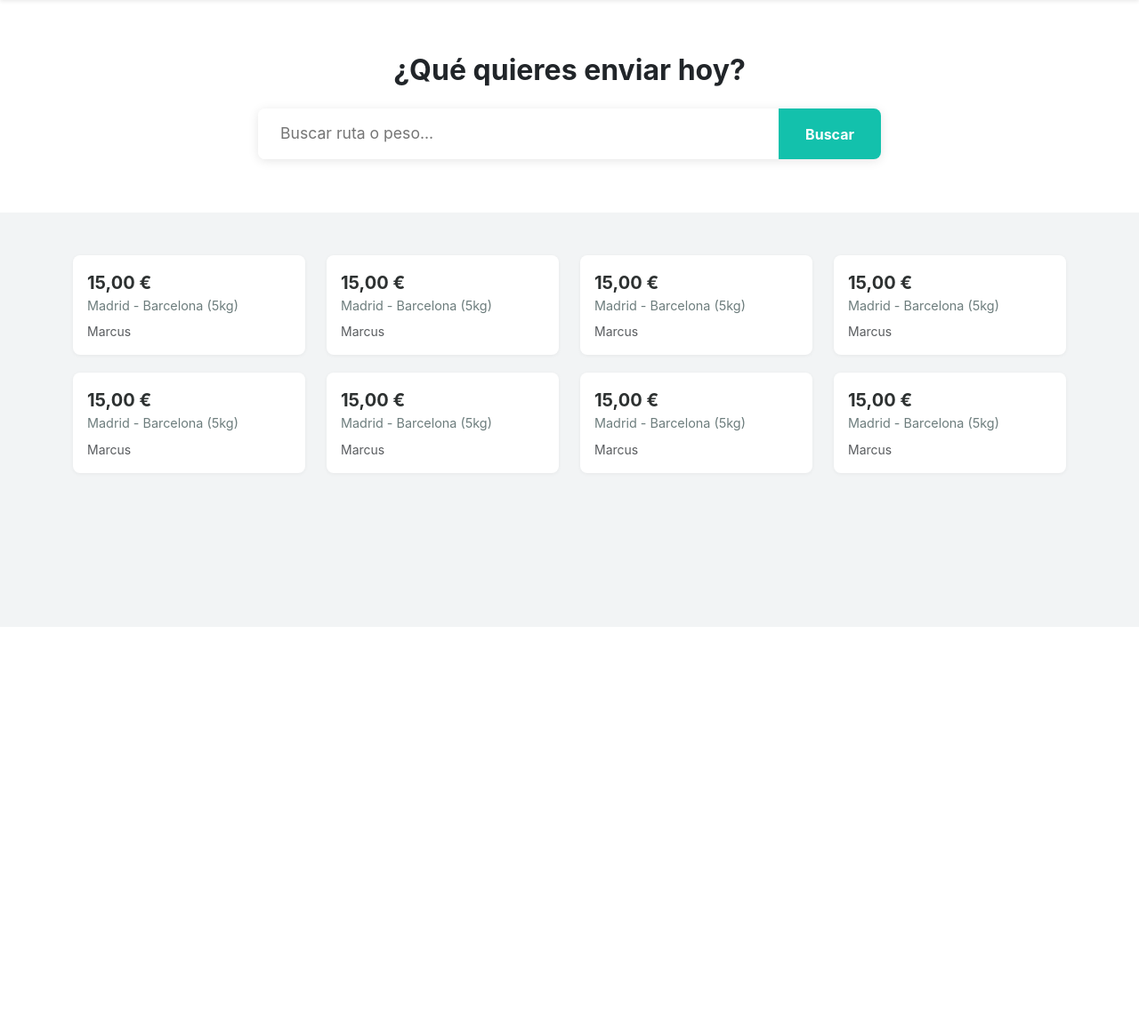
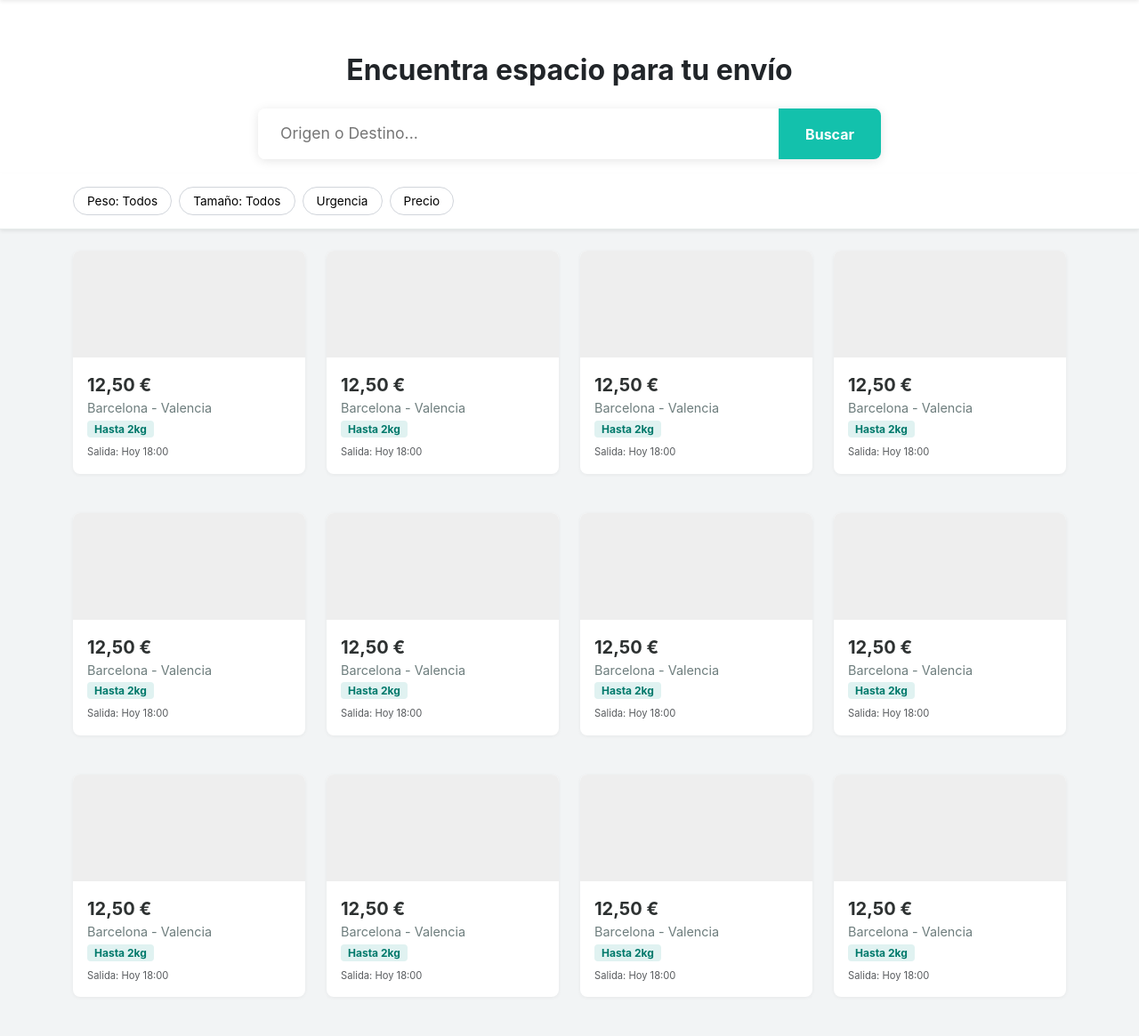
Before and after one commit to xexeu84/voyagers, a Flask app: page / in a window 1280 px wide. Shown: the part 95-1260 px from the top of the page at 89% size. Before the commit the page ends 800 px from the top, so only its background shows below. Run offline with Flask 3, Linux system fonts and the light colour scheme.

Commit message:
AUTO-MOD: EQUIPO - Integración de filtros de búsqueda y tags de peso estilo Marketplace

```diff
--- a/static/style.css
+++ b/static/style.css
@@ -9,3 +9,7 @@ body { background: var(--w-bg); font-family: 'Inter', sans-serif; margin: 0; }
 .item-card:hover { box-shadow: 0 4px 16px rgba(0,0,0,0.1); }
 .item-price { font-size: 1.25rem; font-weight: 700; color: #2d3131; }
 .item-title { color: #6d7d7d; font-size: 0.9rem; white-space: nowrap; overflow: hidden; text-overflow: ellipsis; }
+.filter-bar { background: white; padding: 15px 0; border-bottom: 1px solid #e6ebeb; display: flex; gap: 10px; overflow-x: auto; }
+.filter-btn { border: 1px solid #d1d5db; border-radius: 20px; padding: 5px 15px; background: white; font-size: 0.85rem; white-space: nowrap; }
+.filter-btn:hover { border-color: #13c1ac; color: #13c1ac; }
+.tag-weight { background: #e0f2f1; color: #00796b; padding: 2px 8px; border-radius: 4px; font-size: 0.75rem; font-weight: bold; }
--- a/templates/index.html
+++ b/templates/index.html
@@ -1,17 +1,29 @@
 {% extends "base.html" %}
 {% block content %}
-<div class="hero-search">
-    <h2 class="fw-bold mb-4">¿Qué quieres enviar hoy?</h2>
-    <div class="search-box mx-auto"><input type="text" placeholder="Buscar ruta o peso..."><button>Buscar</button></div>
+<div class="hero-search pb-3">
+    <h2 class="fw-bold mb-4">Encuentra espacio para tu envío</h2>
+    <div class="search-box mx-auto"><input type="text" placeholder="Origen o Destino..."><button>Buscar</button></div>
 </div>
-<div class="container mt-5">
+<div class="filter-bar sticky-top shadow-sm">
+    <div class="container d-flex gap-2">
+        <button class="filter-btn">Peso: Todos</button>
+        <button class="filter-btn">Tamaño: Todos</button>
+        <button class="filter-btn">Urgencia</button>
+        <button class="filter-btn">Precio</button>
+    </div>
+</div>
+<div class="container mt-4">
     <div class="row">
-        {% for i in range(8) %}
-        <div class="col-6 col-md-3">
-            <div class="item-card p-3">
-                <div class="item-price">15,00 €</div>
-                <div class="item-title">Madrid - Barcelona (5kg)</div>
-                <div class="mt-2 text-muted small"><i class="fas fa-user-circle"></i> Marcus</div>
+        {% for i in range(12) %}
+        <div class="col-6 col-md-3 mb-4">
+            <div class="item-card p-0">
+                <div style="height: 120px; background: #eee; width: 100%; border-radius: 8px 8px 0 0; display: flex; align-items: center; justify-content: center; color: #ccc;"><i class="fas fa-box-open fa-2x"></i></div>
+                <div class="p-3">
+                    <div class="item-price">12,50 €</div>
+                    <div class="item-title">Barcelona - Valencia</div>
+                    <div class="mt-1"><span class="tag-weight">Hasta 2kg</span></div>
+                    <div class="mt-2 text-muted small" style="font-size: 0.7rem;">Salida: Hoy 18:00</div>
+                </div>
             </div>
         </div>
         {% endfor %}
```
